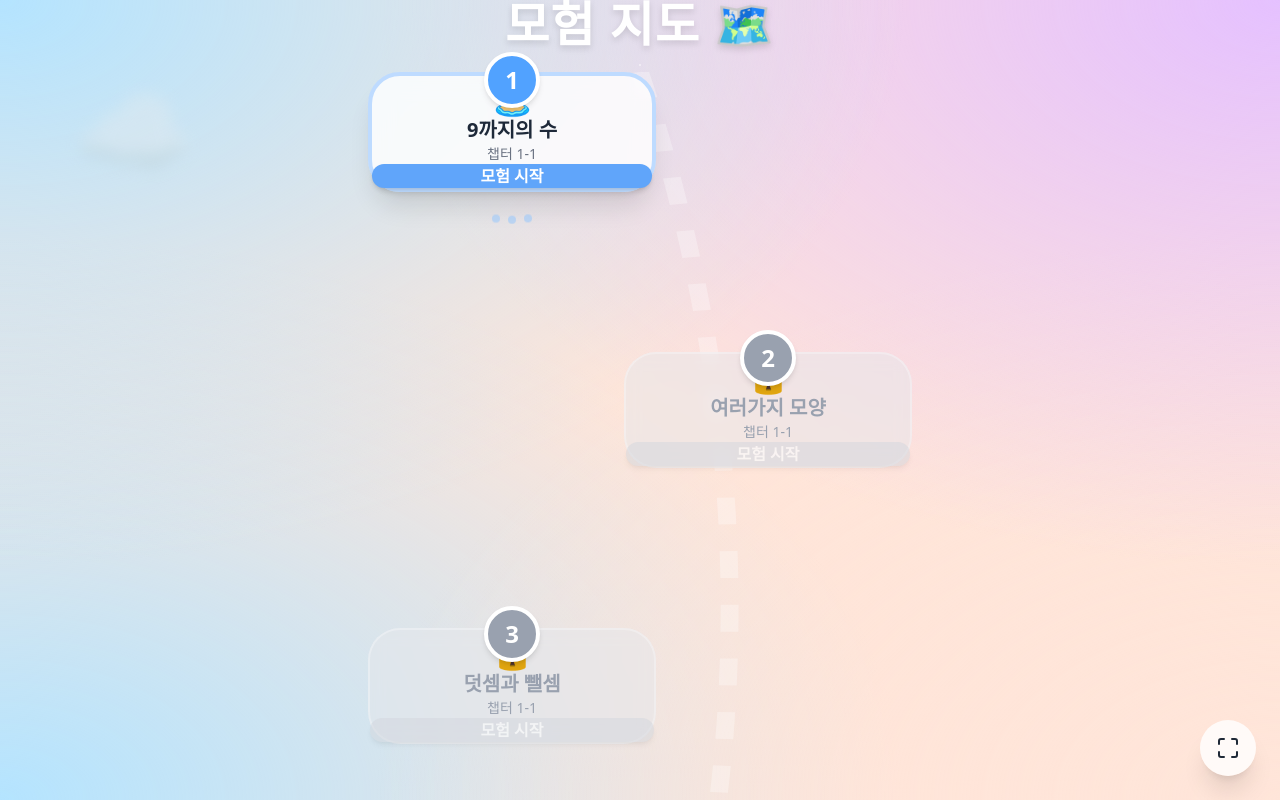
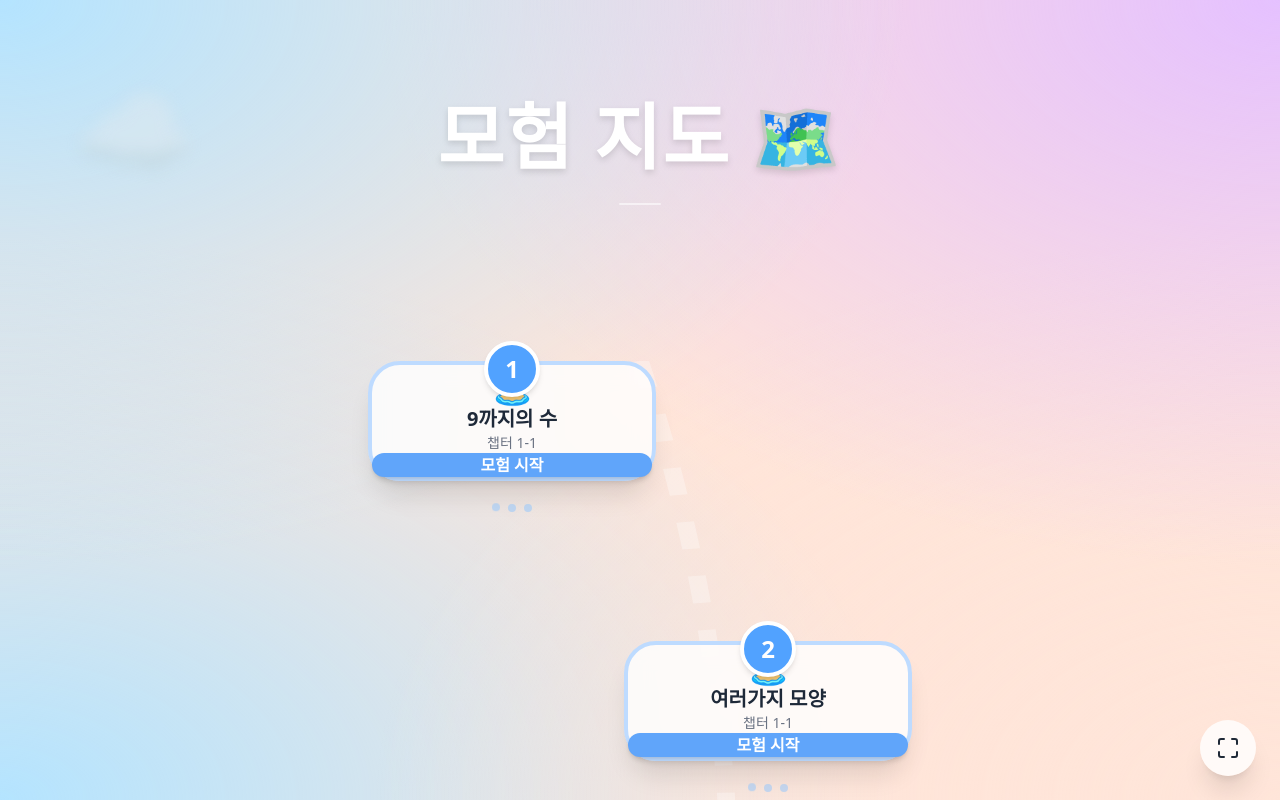
Before and after one commit to Punchline-King/my-edu-tale, a Next.js app in the folder frontend/: page /stage-select in a window 1280 px wide. Shown: the top 800 px of the page. Built offline with nearby package versions, Linux system fonts and the light colour scheme.

Commit message:
feat: apply new design to FE stage-select page

```diff
--- a/frontend/src/app/stage-select/page.tsx
+++ b/frontend/src/app/stage-select/page.tsx
@@ -48,7 +48,7 @@ export default function StageSelectPage() {
                 </motion.div>
             </div>
 
-            <div className="max-w-4xl w-full mx-auto relative z-10 flex flex-col justify-center min-h-screen py-10">
+            <div className="max-w-4xl w-full mx-auto relative z-10 flex flex-col min-h-screen pb-10" style={{ paddingTop: '100px' }}>
                 {/* Header */}
                 <div className="text-center mb-10 relative">
                     <motion.div
@@ -56,12 +56,12 @@ export default function StageSelectPage() {
                         animate={{ opacity: 1, y: 0 }}
                         className="inline-block"
                     >
-                        <h1 className="text-3xl md:text-5xl font-extrabold mb-4 text-white drop-shadow-md tracking-wide">
+                        <h1 className="text-5xl md:text-7xl font-extrabold text-white drop-shadow-md tracking-wide" style={{ marginBottom: '15px' }}>
                             모험 지도 🗺️
                         </h1>
-                        <div className="glass-card px-6 py-3 rounded-full inline-block">
+                        <div className="glass-card rounded-full inline-block" style={{ paddingLeft: '20px', paddingRight: '20px' }}>
                             {childInfo && (
-                                <p className="text-base md:text-lg text-gray-700 font-bold">
+                                <p className="text-2xl md:text-4xl text-gray-700 font-bold leading-relaxed">
                                     {childInfo.child_name} 대장님,<br className="md:hidden" /> 어디로 떠날까요?
                                 </p>
                             )}
@@ -70,7 +70,7 @@ export default function StageSelectPage() {
                 </div>
 
                 {/* Map Container */}
-                <div className="relative flex flex-col items-center gap-24 md:gap-40 mt-40">
+                <div className="relative flex flex-col items-center gap-24 md:gap-40" style={{ marginTop: '150px' }}>
 
                     {/* Winding Path SVG (Background) */}
                     <div className="absolute inset-0 w-full h-full pointer-events-none flex justify-center">
@@ -88,7 +88,7 @@ export default function StageSelectPage() {
 
                     {stages.map((stage, index) => {
                         const isCompleted = completedStages.includes(stage.id);
-                        const isLocked = index > 0 && !completedStages.includes(stages[index - 1].id);
+                        const isLocked = false; // Disabled locking feature as per user request
                         const isChapter2 = index >= 8;
 
                         // Theme Colors
```
Also changed, not shown: 1 other file (tests, documents, lock files or other folders).
